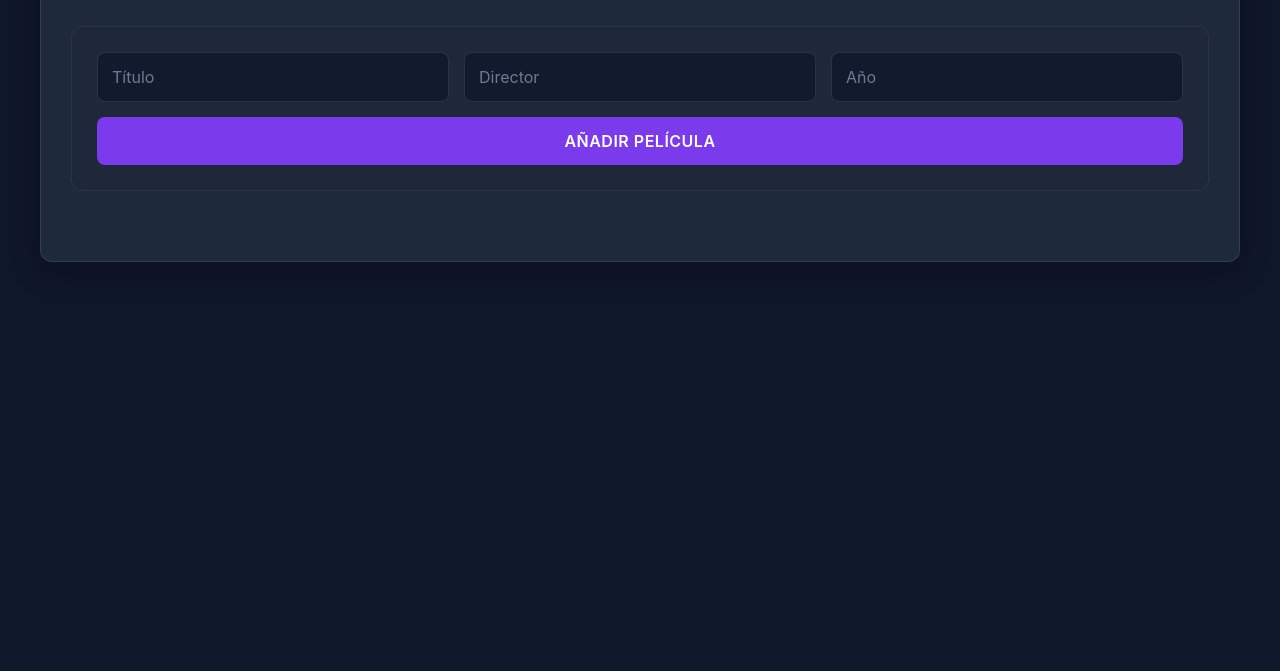
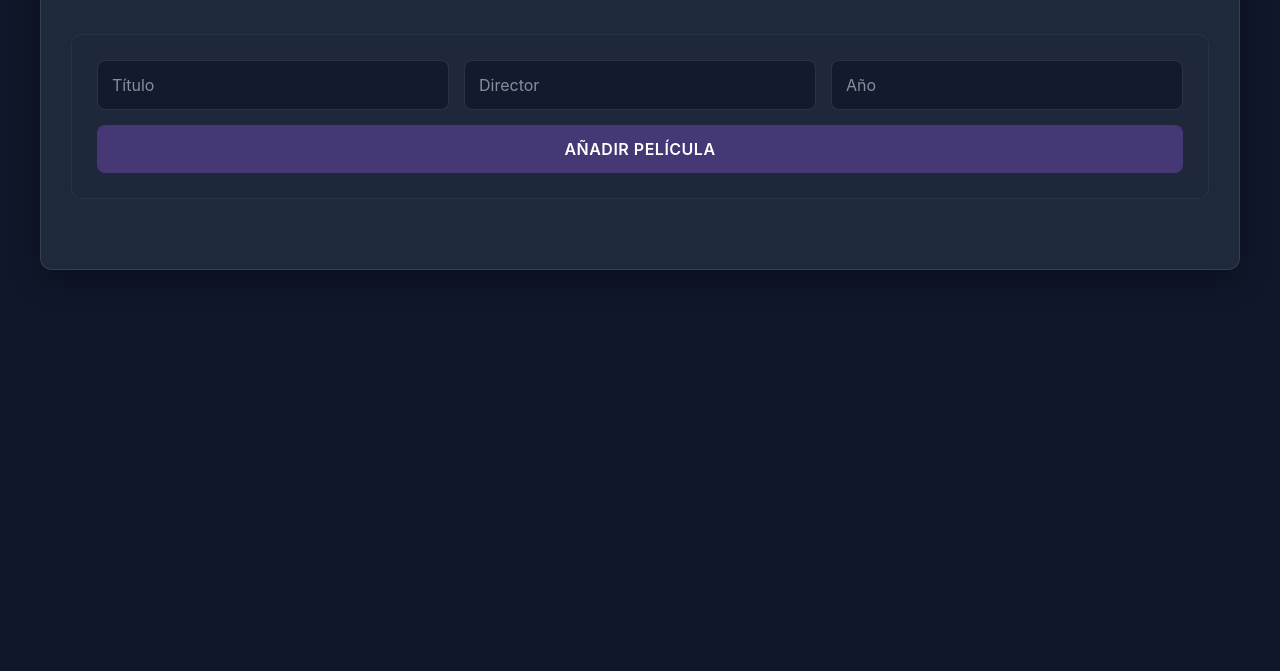
Before and after one commit to Anatolisaief/gestor-peliculas, a website: page public/index.html in a window 1280 px wide. Shown: the part 129-800 px from the top of the page. Drawn offline with Linux system fonts and the light colour scheme; no server answers.

Commit message:
cambios css+readme

```diff
--- a/public/style.css
+++ b/public/style.css
@@ -2,14 +2,14 @@
 :root {
     --primary: #0f172a;
     --secondary: #1e293b;
-    --accent: #7c3aed;
-    --accent-hover: #6d28d9;
-    --text-primary: #e2e8f0;
-    --text-secondary: #94a3b8;
-    --danger: #ef447d;
-    --danger-hover: #c03563;
-    --success: #10a5b9;
-    --success-hover: #097c8b;
+    --accent: #453875;
+    --accent-hover: #564388;
+    --text-primary: #ecf0f5;
+    --text-secondary: #b7bfca;
+    --danger: #a82d79;
+    --danger-hover: #7c225a;
+    --success: #0b8191;
+    --success-hover: #065964;
 }
 
 * {
@@ -43,7 +43,7 @@ h1 {
     color: var(--text-primary);
     font-weight: 600;
     letter-spacing: -0.5px;
-    font-size: 2.5rem;
+    font-size: 2.8rem;
     background: linear-gradient(90deg, #c93aed, #10a5b9);
     -webkit-background-clip: text;
     -webkit-text-fill-color: transparent;
@@ -112,7 +112,7 @@ h1 {
 }
 
 .pelicula {
-    background: linear-gradient(145deg, #1e293b, #1a2536);
+    background: linear-gradient(145deg, #34304d, #1a2536);
     border-radius: 12px;
     padding: 25px;
     box-shadow: 0 8px 20px rgba(0, 0, 0, 0.2);
```
Also changed, not shown: README.md, public/captura-gestor-peliculas.png (added).
